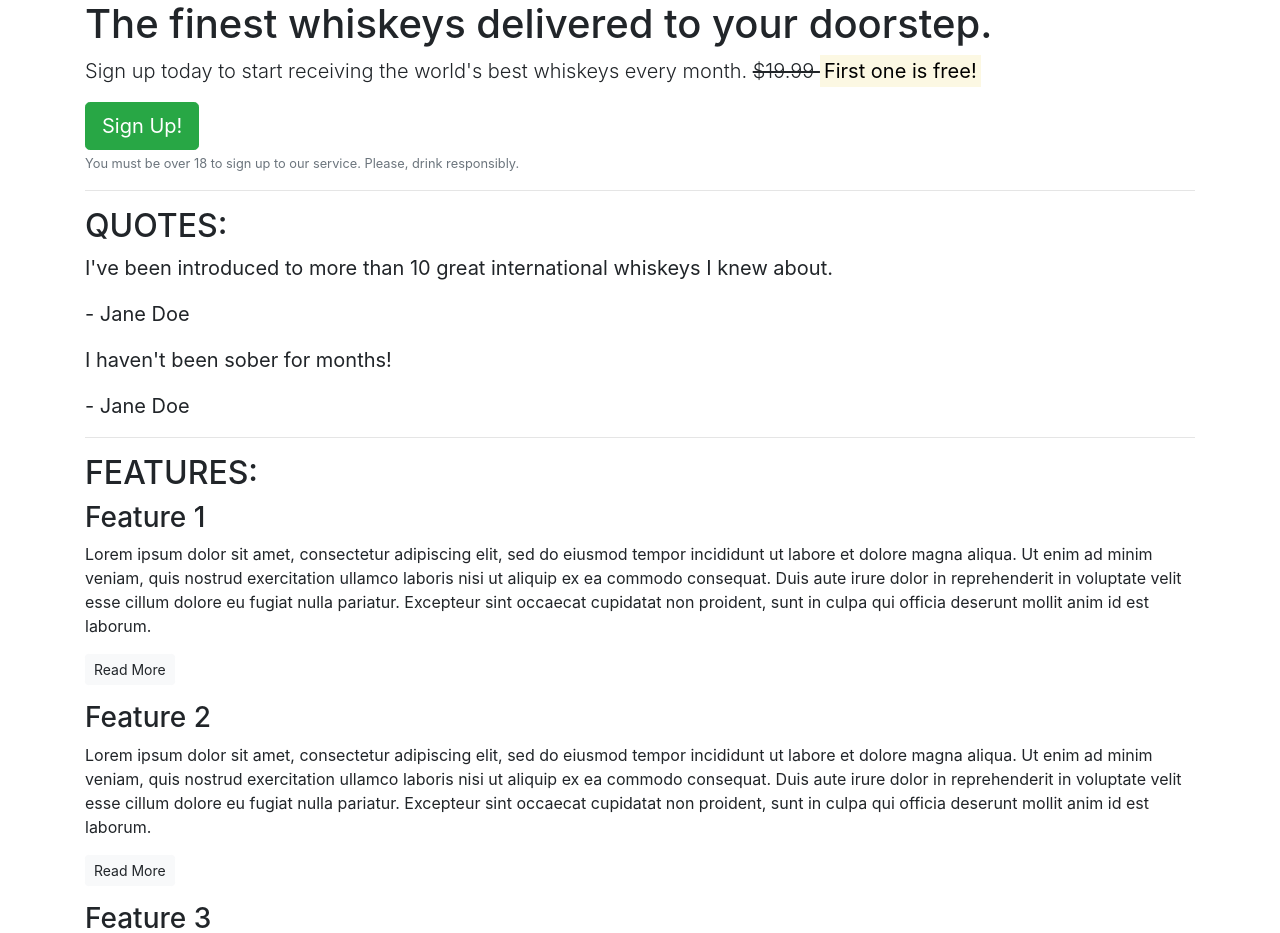
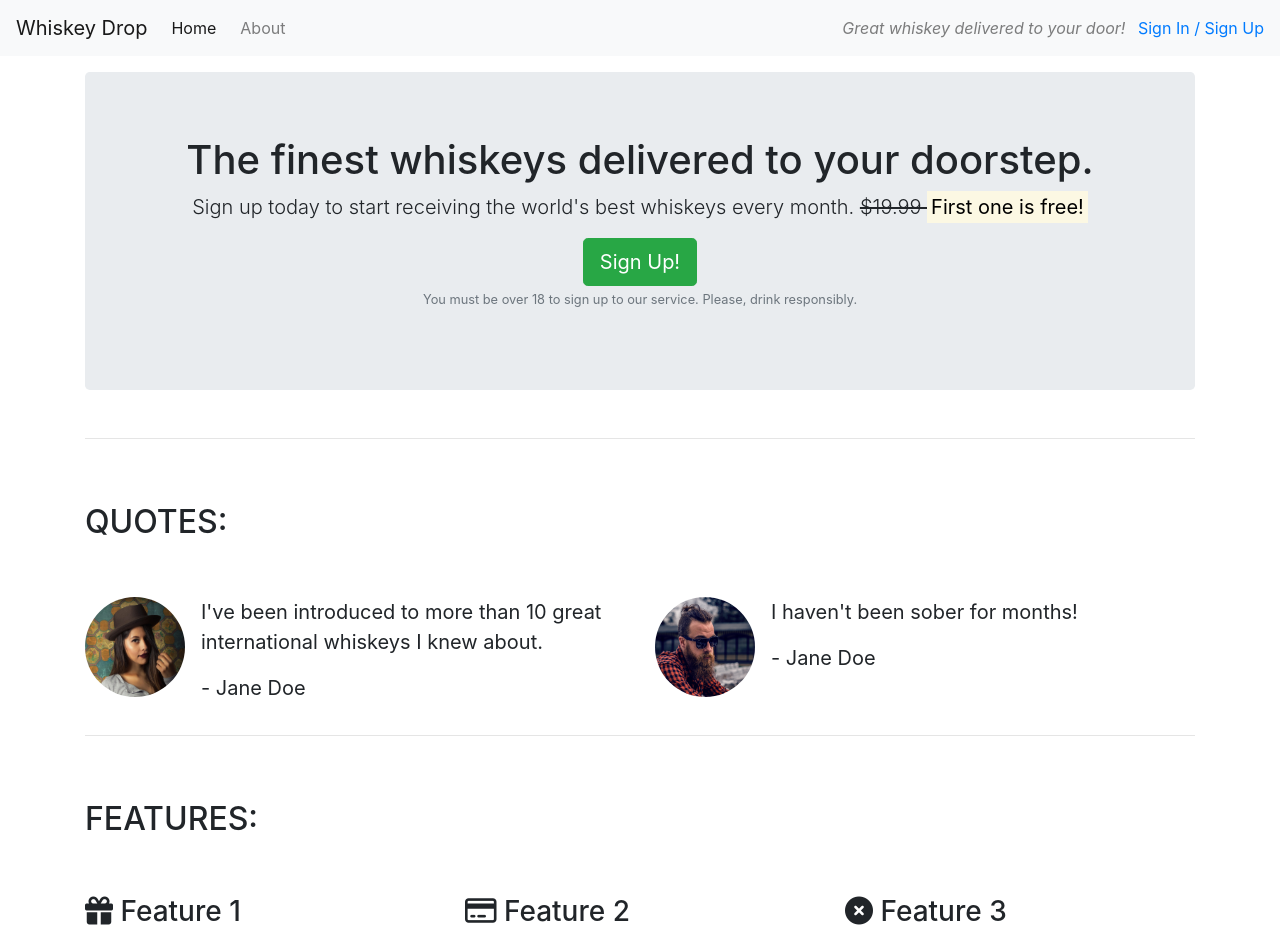
Before and after one commit to antalmelinda1116/bootstrap4, a plain HTML site: page index.html in a window 1280 px wide. Shown: the top 933 px of the page. Drawn offline with nearby package versions, Linux system fonts and the light colour scheme.

Commit message:
bootstrap component styling and images

```diff
--- a/index.html
+++ b/index.html
@@ -6,49 +6,104 @@
     <title>Whiskey Drop | Taste a new whiskey every month</title>
     <link rel="stylesheet" href="https://stackpath.bootstrapcdn.com/bootstrap/4.1.3/css/bootstrap.min.css" integrity="sha384-MCw98/SFnGE8fJT3GXwEOngsV7Zt27NXFoaoApmYm81iuXoPkFOJwJ8ERdknLPMO" crossorigin="anonymous">
     <script src="https://stackpath.bootstrapcdn.com/bootstrap/4.1.3/js/bootstrap.min.js" integrity="sha384-ChfqqxuZUCnJSK3+MXmPNIyE6ZbWh2IMqE241rYiqJxyMiZ6OW/JmZQ5stwEULTy" crossorigin="anonymous"></script>
+    <script src="https://kit.fontawesome.com/006f1a2458.js" crossorigin="anonymous"></script>
 </head>
 <body>
-    <article class="container">
-        <section class="callout">
+    <nav class="navbar navbar-light bg-light navbar-expand-sm">
+        <a href="/" class="navbar-brand">Whiskey Drop</a>
+        <ul class="navbar-nav mr-auto">
+            <li class="active nav-item mr-2"><a class="nav-link" href="/">Home</a></li>
+            <li class="nav-item mr-2"><a class="nav-link" href="/about">About</a></li>
+            <li class="nav-item mr-2 d-block d-sm-none"><a class="nav-link" href="/login">Sign In / Sign Up</a></li>
+        </ul>
+        <div class="d-none d-md-block">
+            <p class="navbar-text my-auto mr-2"><i>Great whiskey delivered to your door!</i></p>
+            <a href="/login">Sign In / Sign Up</a>
+        </div>
+    </nav>
+    <article class="container mt-3">
+        <div class="row">
+            <div class="col-12">
+                <section class="callout jumbotron text-center">
                     <h1>The finest whiskeys delivered to your doorstep.</h1>
                     <p class="lead">Sign up today to start receiving the world's best whiskeys every month.
-                <s>$19.99 </s><strong><mark>First one is free!</mark></strong></p>
+                        <s class="d-none d-sm-inline">$19.99 </s>
+                        <span class="d-inline d-sm-none"><br></span>
+                        <strong><mark>First one is free!</mark></strong></p>
                     <button class="btn btn-success btn-lg">Sign Up!</button>
                     <p class="text-muted"><small>You must be over 18 to sign up to our service. Please, drink responsibly.</small></p>
                 </section>
+            </div>
+        </div>
 
         <hr>
 
         <section class="quote">
+            <div class="row">
+                <div class="col-12 my-5">
                     <h2 class="text-uppercase">Quotes:</h2>
+                </div>
+            </div>
+            <div class="row">
+                <div class="col-12 col-md-6">
+                    <div class="media">
+                        <div class="d-none d-sm-block">
+                            <img src="images/girl-image.png" class="rounded-circle mr-3" height="100" width="100">
+                        </div>
+                        <div class="media-body">
                             <blockquote class="blockquote">
                                 <p>I've been introduced to more than 10 great international whiskeys I knew about.</p>
                                 <p>- Jane Doe</p>
                             </blockquote>
+                        </div>
+                    </div>
+                </div>
+                <div class="col-12 col-md-6">
+                    <div class="media">
+                        <div class="d-none d-sm-block">
+                            <img src="images/guy-image.png" class="rounded-circle mr-3" height="100" width="100">
+                        </div>
+                        <div class="media-body">
                             <blockquote class="blockquote">
                                 <p>I haven't been sober for months!</p>
                                 <p>- Jane Doe</p>
                             </blockquote>
+                        </div>
+                    </div>
+                </div>
+            </div>
         </section>
 
         <hr>
 
         <section class="features">
+            <div class="row">
+                <div class="col-12 my-5">
                     <h2 class="text-uppercase">Features:</h2>
+                </div>
+            </div>
+            <div class="row">
+                <div class="col-12 col-md-6 col-lg-4">
                     <div class="feature">
-                <h3>Feature 1</h3>
+                        <h3><i class="fas fa-gift"></i> Feature 1</h3>
                         <p>Lorem ipsum dolor sit amet, consectetur adipiscing elit, sed do eiusmod tempor incididunt ut labore et dolore magna aliqua. Ut enim ad minim veniam, quis nostrud exercitation ullamco laboris nisi ut aliquip ex ea commodo consequat. Duis aute irure dolor in reprehenderit in voluptate velit esse cillum dolore eu fugiat nulla pariatur. Excepteur sint occaecat cupidatat non proident, sunt in culpa qui officia deserunt mollit anim id est laborum.</p>
                         <p><a class="btn btn-sm btn-light" href="">Read More</a></p>
                     </div>
+                </div>
+                <div class="col-12 col-md-6 col-lg-4">
                     <div class="feature">
-                <h3>Feature 2</h3>
+                        <h3><i class="far fa-credit-card"></i> Feature 2</h3>
                         <p>Lorem ipsum dolor sit amet, consectetur adipiscing elit, sed do eiusmod tempor incididunt ut labore et dolore magna aliqua. Ut enim ad minim veniam, quis nostrud exercitation ullamco laboris nisi ut aliquip ex ea commodo consequat. Duis aute irure dolor in reprehenderit in voluptate velit esse cillum dolore eu fugiat nulla pariatur. Excepteur sint occaecat cupidatat non proident, sunt in culpa qui officia deserunt mollit anim id est laborum.</p>
                         <p><a class="btn btn-sm btn-light" href="">Read More</a></p>
                     </div>
+                </div>
+                <div class="col-12 d-md-none d-lg-block col-lg-4">
                     <div class="feature">
-                <h3>Feature 3</h3>
+                        <h3><i class="fas fa-times-circle"></i> Feature 3</h3>
                         <p>Lorem ipsum dolor sit amet, consectetur adipiscing elit, sed do eiusmod tempor incididunt ut labore et dolore magna aliqua. Ut enim ad minim veniam, quis nostrud exercitation ullamco laboris nisi ut aliquip ex ea commodo consequat. Duis aute irure dolor in reprehenderit in voluptate velit esse cillum dolore eu fugiat nulla pariatur. Excepteur sint occaecat cupidatat non proident, sunt in culpa qui officia deserunt mollit anim id est laborum.</p>
                         <p><a class="btn btn-sm btn-light" href="">Read More</a></p>
+                    </div>
+                </div>
             </div>
         </section>
 
```
Also changed, not shown: images/girl-image.png (added), images/guy-image.png (added). Lines whose indentation alone changed are shown as unchanged.
